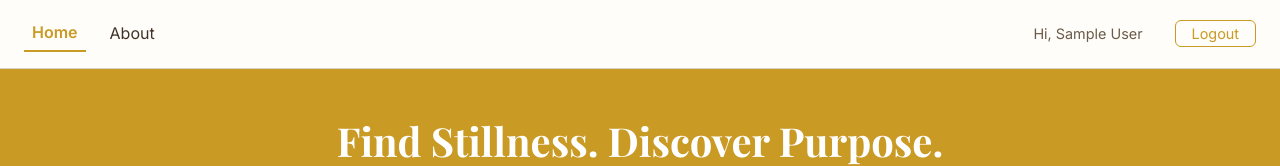
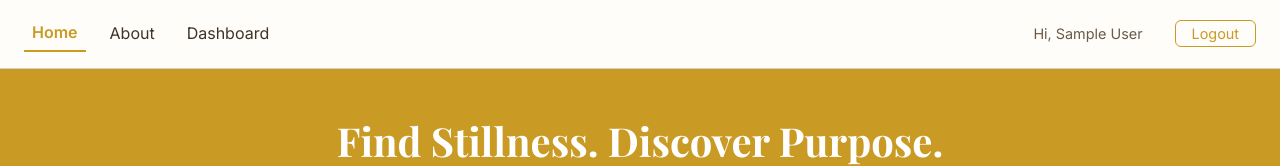
Before and after one commit to sanikadusad/integrated-spiritual-website, a React (Vite) app: page / in a window 1280 px wide. Shown: the top 166 px of the page. Built offline with nearby package versions, Linux system fonts and the light colour scheme; no server answers; sample sign-in values are in the browser's storage.

Commit message:
feat: add role-based redirect on login and dashboard home links

```diff
--- a/src/components/DashboardSidebar/DashboardSidebar.tsx
+++ b/src/components/DashboardSidebar/DashboardSidebar.tsx
@@ -1,4 +1,4 @@
-import { NavLink, useNavigate } from 'react-router-dom';
+import { NavLink, Link, useNavigate } from 'react-router-dom';
 import { ChevronRight, LogOut } from 'lucide-react';
 import type { LucideIcon } from 'lucide-react';
 import { useAuth } from '@/hooks/useAuth';
@@ -19,9 +19,10 @@ interface NavSection {
 interface DashboardSidebarProps {
   portalLabel: string;
   sections: NavSection[];
+  homePath: string;
 }
 
-const DashboardSidebar = ({ portalLabel, sections }: DashboardSidebarProps) => {
+const DashboardSidebar = ({ portalLabel, sections, homePath }: DashboardSidebarProps) => {
   const { user, logout } = useAuth();
   const navigate = useNavigate();
 
@@ -32,7 +33,9 @@ const DashboardSidebar = ({ portalLabel, sections }: DashboardSidebarProps) => {
 
   return (
     <aside className="dash-sidebar">
-      <img src={logo} alt="" className="dash-sidebar-logo" />
+      <Link to={homePath}>
+        <img src={logo} alt="" className="dash-sidebar-logo" />
+      </Link>
 
       {sections.map((section) => (
         <div key={section.title} className="dash-sidebar-section">
--- a/src/components/Navbar/Navbar.tsx
+++ b/src/components/Navbar/Navbar.tsx
@@ -1,5 +1,6 @@
 import { NavLink, useNavigate } from 'react-router-dom';
 import { useAuth } from '@/hooks/useAuth';
+import { getDashboardPath } from '@/utils/roleRoutes';
 import './Navbar.css';
 
 const Navbar = () => {
@@ -25,6 +26,9 @@ const Navbar = () => {
 
       {isAuthenticated ? (
         <>
+          <NavLink to={getDashboardPath(user!.role)} className={getLinkClass}>
+            Dashboard
+          </NavLink>
           <span className="navbar-greeting">Hi, {user?.name}</span>
           <button onClick={handleLogout} className="navbar-logout-btn">
             Logout
--- a/src/features/auth/LoginPage.tsx
+++ b/src/features/auth/LoginPage.tsx
@@ -3,9 +3,10 @@ import { Link, useNavigate } from 'react-router-dom';
 import { Eye, EyeOff } from 'lucide-react';
 import { loginUser } from './authService';
 import { useAuth } from '@/hooks/useAuth';
-import loginOrnament from '@/assets/login-ornament.png';
+
 import './LoginPage.css';
 import AuthVisualPanel from './AuthVisualPanel';
+import { getDashboardPath } from '@/utils/roleRoutes';
 
 const LoginPage = () => {
   const [email, setEmail] = useState('');
@@ -31,7 +32,7 @@ const LoginPage = () => {
     try {
       const data = await loginUser({ email, password });
       login(data.user, data.token);
-      navigate('/');
+      navigate(getDashboardPath(data.user.role));
     } catch (err: any) {
       if (err.response?.data?.unverified) {
         navigate('/verify-email', { state: { email } });
--- a/src/features/dashboard/DashboardPage.tsx
+++ b/src/features/dashboard/DashboardPage.tsx
@@ -11,7 +11,7 @@ const DashboardPage = () => {
 
   return (
     <div className="dash-layout">
-      <DashboardSidebar portalLabel="MY SPACE" sections={userNavSections} />
+      <DashboardSidebar portalLabel="MY SPACE" sections={userNavSections} homePath="/dashboard" />
 
       <main className="dash-main">
         <DashboardHeader
--- a/src/features/dashboard/admin/AdminDashboardPage.tsx
+++ b/src/features/dashboard/admin/AdminDashboardPage.tsx
@@ -39,7 +39,7 @@ const quickActions = [
 const AdminDashboardPage = () => {
   return (
     <div className="dash-layout">
-      <DashboardSidebar portalLabel="ADMIN PORTAL" sections={adminNavSections} />
+      <DashboardSidebar portalLabel="ADMIN PORTAL" sections={adminNavSections} homePath="/admin" />
 
       <main className="dash-main">
         <DashboardHeader
--- a/src/features/dashboard/mentor/MentorDashboardPage.tsx
+++ b/src/features/dashboard/mentor/MentorDashboardPage.tsx
@@ -35,7 +35,7 @@ const quickActions = [
 const MentorDashboardPage = () => {
   return (
     <div className="dash-layout">
-      <DashboardSidebar portalLabel="MENTOR PORTAL" sections={mentorNavSections} />
+      <DashboardSidebar portalLabel="MENTOR PORTAL" sections={mentorNavSections} homePath="/mentor" />
 
       <main className="dash-main">
         <DashboardHeader
--- /dev/null
+++ b/src/utils/roleRoutes.ts
@@ -0,0 +1,12 @@
+import type { UserRole } from '@/types/user';
+
+export const getDashboardPath = (role: UserRole): string => {
+  switch (role) {
+    case 'admin':
+      return '/admin';
+    case 'mentor':
+      return '/mentor';
+    default:
+      return '/dashboard';
+  }
+};
```
